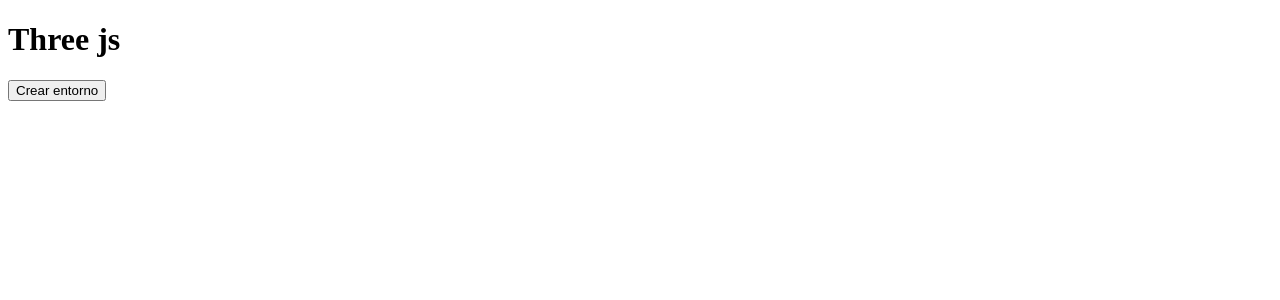
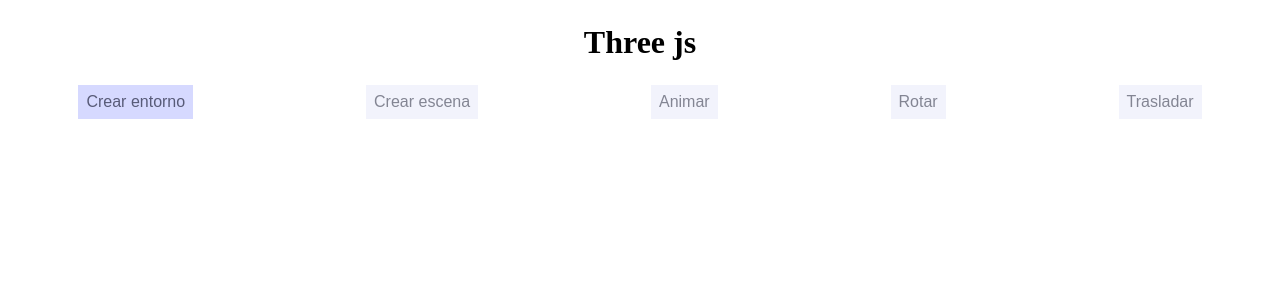
Before and after one commit to Julian-Lop/first-threejs-project, a Next.js app: page / in a window 1280 px wide. Shown: the top 300 px of the page. Built offline with nearby package versions, Linux system fonts and the light colour scheme.

Commit message:
shadows added

```diff
--- a/src/pages/_app.js
+++ b/src/pages/_app.js
@@ -1,4 +1,4 @@
-
+import '@/styles/globals.css'
 
 export default function App({ Component, pageProps }) {
   return <Component {...pageProps} />
--- a/src/pages/index.js
+++ b/src/pages/index.js
@@ -8,6 +8,8 @@
   const [renderer, setRenderer] = useState()
   const [cube, setCube] = useState()
   const [grid, setGrid] = useState()
+  const [light, setLight] = useState()
+  const [plane, setPlane] = useState()
 
   const [charged, setCharged] = useState(false)
   const [animated, setAnimated] = useState(false)
@@ -19,23 +21,40 @@
 
   const createObjects = () => {
     const geometry = new THREE.BoxGeometry( 1, 1, 1 )
-    const material = new THREE.MeshBasicMaterial( { color: 0x00ff00 } )
+    const material = new THREE.MeshStandardMaterial( { color: 0x00ff00 } )
+
+    const Planegeometry = new THREE.PlaneGeometry(20,20,32,32)
+    const Planematerial = new THREE.MeshStandardMaterial( { color: 0xff0000 } )
+
     setCube(new THREE.Mesh( geometry, material ))
     setGrid(new THREE.GridHelper(100,100))
+    setLight(new THREE.DirectionalLight(0xffffff,1,10))
+    setPlane(new THREE.Mesh(Planegeometry,Planematerial))
   }
 
   const createScene = () => {
     renderer.setSize( window.innerWidth, window.innerHeight)
-
+    renderer.shadowMap.enabled = true;
     document.body.appendChild(renderer.domElement)
 
-    scene.add( cube )
-    scene.add(grid)
+    cube.castShadow = true
+    cube.position.set(1,2,1)
 
-    camera.position.z = 10
-    camera.position.y = 5
-    camera.rotation.x = -0.5
-    camera.rotation.y = 0
+    light.castShadow = true
+    light.position.set(-1.5,1,1)
+
+    plane.receiveShadow = true
+    plane.position.set(0,0,0)
+
+    scene.add(cube)
+    // scene.add(grid)
+    scene.add(light)
+    scene.add(plane)
+
+    camera.position.z = 5
+    camera.position.y = -10
+    camera.rotation.x = 1
+    // camera.rotation.y = 0
     setCharged(true)
   }
 
@@ -71,21 +90,23 @@
       <h1>
         Three js
       </h1>
+      <navbar>
         <button onClick={() => onStart()}>
           Crear entorno
         </button>
-      {renderer && <button onClick={() => createScene()}>
+        <button onClick={() => createScene()} disabled={!renderer}>
           Crear escena
-      </button>}
-      {charged && <button onClick={() => animate()}>
+        </button>
+        <button onClick={() => animate()} disabled={!charged}>
           Animar
-      </button>}
-      {animated && <button onClick={() => rotar()}>
+        </button>
+        <button onClick={() => rotar()} disabled={!animated} >
           Rotar
-      </button>}
-      {animated && <button onClick={() => trasladar()}>
+        </button>
+        <button onClick={() => trasladar()} disabled={!animated} >
           Trasladar
-      </button>}
+        </button>
+      </navbar>
     </main>
   )
 }
--- a/src/styles/globals.css
+++ b/src/styles/globals.css
@@ -1,107 +1,52 @@
-:root {
-  --max-width: 1100px;
-  --border-radius: 12px;
-  --font-mono: ui-monospace, Menlo, Monaco, 'Cascadia Mono', 'Segoe UI Mono',
-    'Roboto Mono', 'Oxygen Mono', 'Ubuntu Monospace', 'Source Code Pro',
-    'Fira Mono', 'Droid Sans Mono', 'Courier New', monospace;
-
-  --foreground-rgb: 0, 0, 0;
-  --background-start-rgb: 214, 219, 220;
-  --background-end-rgb: 255, 255, 255;
-
-  --primary-glow: conic-gradient(
-    from 180deg at 50% 50%,
-    #16abff33 0deg,
-    #0885ff33 55deg,
-    #54d6ff33 120deg,
-    #0071ff33 160deg,
-    transparent 360deg
-  );
-  --secondary-glow: radial-gradient(
-    rgba(255, 255, 255, 1),
-    rgba(255, 255, 255, 0)
-  );
-
-  --tile-start-rgb: 239, 245, 249;
-  --tile-end-rgb: 228, 232, 233;
-  --tile-border: conic-gradient(
-    #00000080,
-    #00000040,
-    #00000030,
-    #00000020,
-    #00000010,
-    #00000010,
-    #00000080
-  );
-
-  --callout-rgb: 238, 240, 241;
-  --callout-border-rgb: 172, 175, 176;
-  --card-rgb: 180, 185, 188;
-  --card-border-rgb: 131, 134, 135;
+*{
+    margin: 0;
+    padding: 0;
+    box-sizing: border-box;
+    text-decoration: none;
 }
 
-@media (prefers-color-scheme: dark) {
-  :root {
-    --foreground-rgb: 255, 255, 255;
-    --background-start-rgb: 0, 0, 0;
-    --background-end-rgb: 0, 0, 0;
-
-    --primary-glow: radial-gradient(rgba(1, 65, 255, 0.4), rgba(1, 65, 255, 0));
-    --secondary-glow: linear-gradient(
-      to bottom right,
-      rgba(1, 65, 255, 0),
-      rgba(1, 65, 255, 0),
-      rgba(1, 65, 255, 0.3)
-    );
-
-    --tile-start-rgb: 2, 13, 46;
-    --tile-end-rgb: 2, 5, 19;
-    --tile-border: conic-gradient(
-      #ffffff80,
-      #ffffff40,
-      #ffffff30,
-      #ffffff20,
-      #ffffff10,
-      #ffffff10,
-      #ffffff80
-    );
-
-    --callout-rgb: 20, 20, 20;
-    --callout-border-rgb: 108, 108, 108;
-    --card-rgb: 100, 100, 100;
-    --card-border-rgb: 200, 200, 200;
-  }
+::-webkit-scrollbar{
+  display: none;
 }
 
-* {
-  box-sizing: border-box;
-  padding: 0;
-  margin: 0;
+h1{
+  text-align: center;
+  margin-top: 24px;
+  margin-bottom: 24px;
 }
 
-html,
-body {
-  max-width: 100vw;
-  overflow-x: hidden;
+navbar{
+  width: 100%;
+  height: max-content;
+  display: flex;
+  justify-content: space-around;
+  flex-wrap: wrap;
+  gap: 16px;
 }
 
-body {
-  color: rgb(var(--foreground-rgb));
-  background: linear-gradient(
-      to bottom,
-      transparent,
-      rgb(var(--background-end-rgb))
-    )
-    rgb(var(--background-start-rgb));
+button{
+  padding: 8px;
+  border: none;
+  font-size: 16px;
+  background: #D6D9FF;
+  color: #585B78;
+  transition: all 0.2s;
+  animation: fadeIn 0.5s;
 }
 
-a {
-  color: inherit;
-  text-decoration: none;
+button:hover{
+  cursor: pointer;
+  background: #AAAFFD;
+  transition: all 0.2s;
 }
 
-@media (prefers-color-scheme: dark) {
-  html {
-    color-scheme: dark;
-  }
+button:disabled{
+  background: #F2F3FC;
+  color: #838593;
+  transition: all 0.2s;
 }
+
+@keyframes fadeIn{
+  0% { opacity: 0; }
+  100%{ opacity: 1;}
+}
```
Lines whose indentation alone changed are shown as unchanged.
